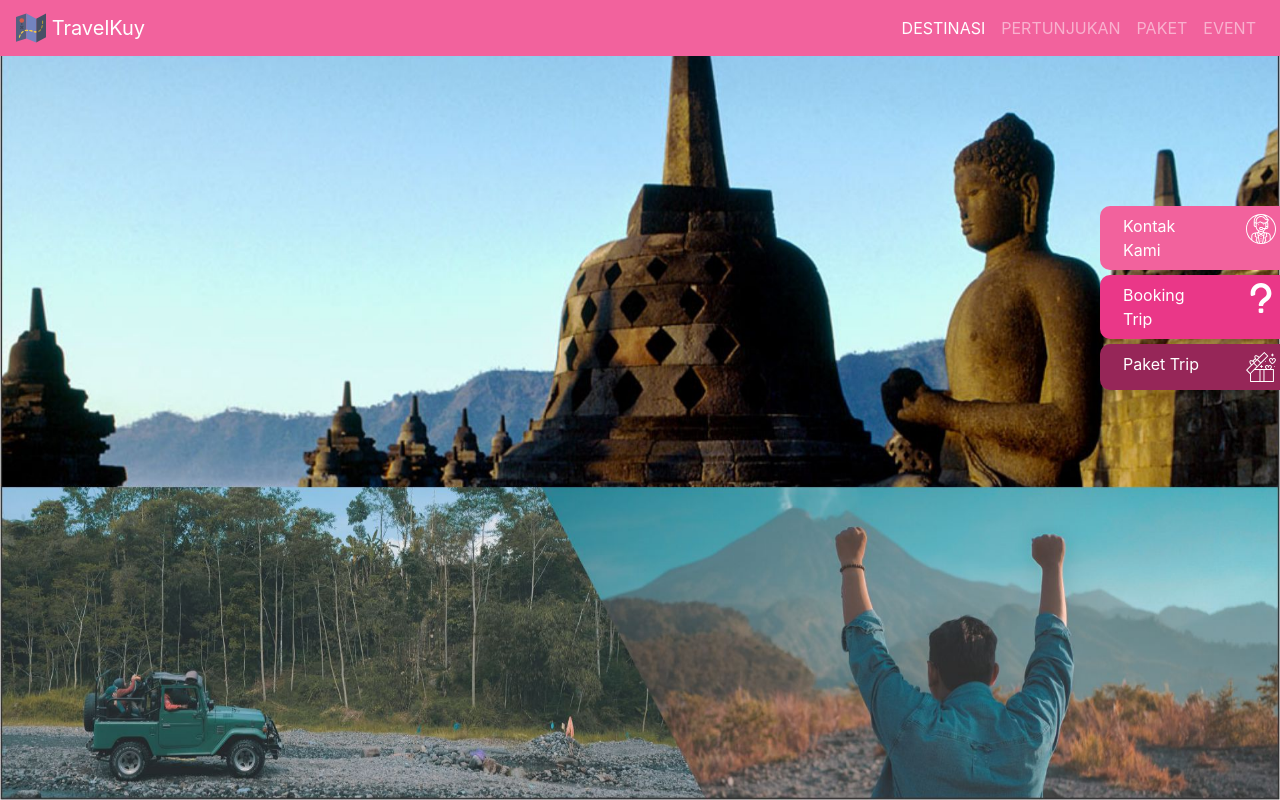
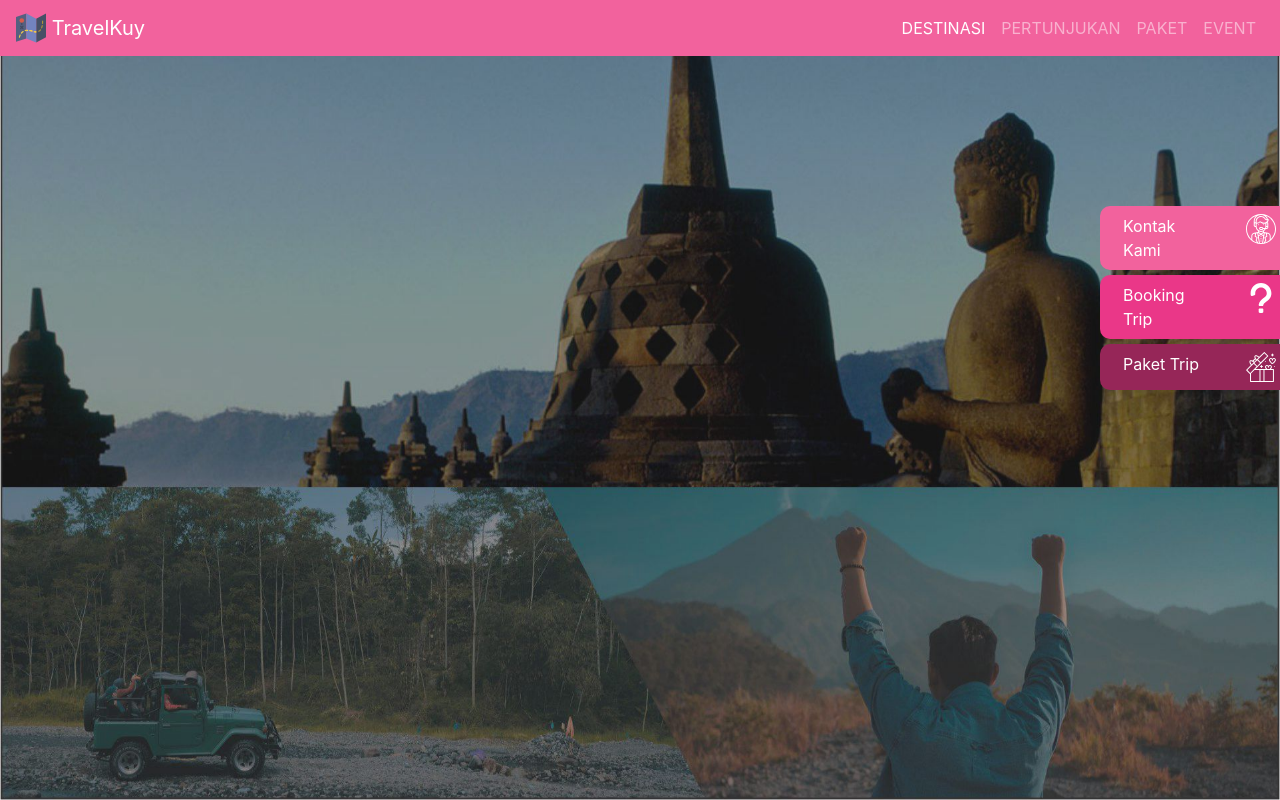
Before and after one commit to AnangM/SIWisata, a PHP site: page / in a window 1280 px wide. Run offline with PHP 8.4, Linux system fonts and the light colour scheme; some libraries are stand-ins or nearby versions.

```diff
--- a/css/main.css
+++ b/css/main.css
@@ -3,7 +3,7 @@
 }
 
 .main-bg-image {
-    background: url(/images/borobudurtample.jpg);
+    background: url(/images/darktemple.jpg);
     background-repeat: no-repeat;
     background-size: 100% 100%;
     height: 800px;
```
Also changed, not shown: images/darktemple.jpg (added).
